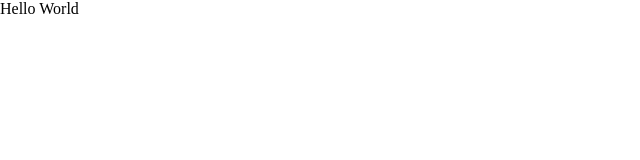
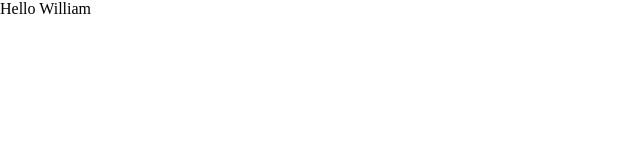
Before and after one commit to WilliamHartanto/projek-pertama, a plain HTML site: page index.html in a window 1280 px wide. Shown: the full height of the page, 0-640 px from the left. Drawn offline with Linux system fonts and the light colour scheme.

Commit message:
modified body message

```diff
--- a/index.html
+++ b/index.html
@@ -8,6 +8,6 @@
     <title>Document</title>
 </head>
 <body>
-    Hello World
+    Hello William
 </body>
 </html>
```
